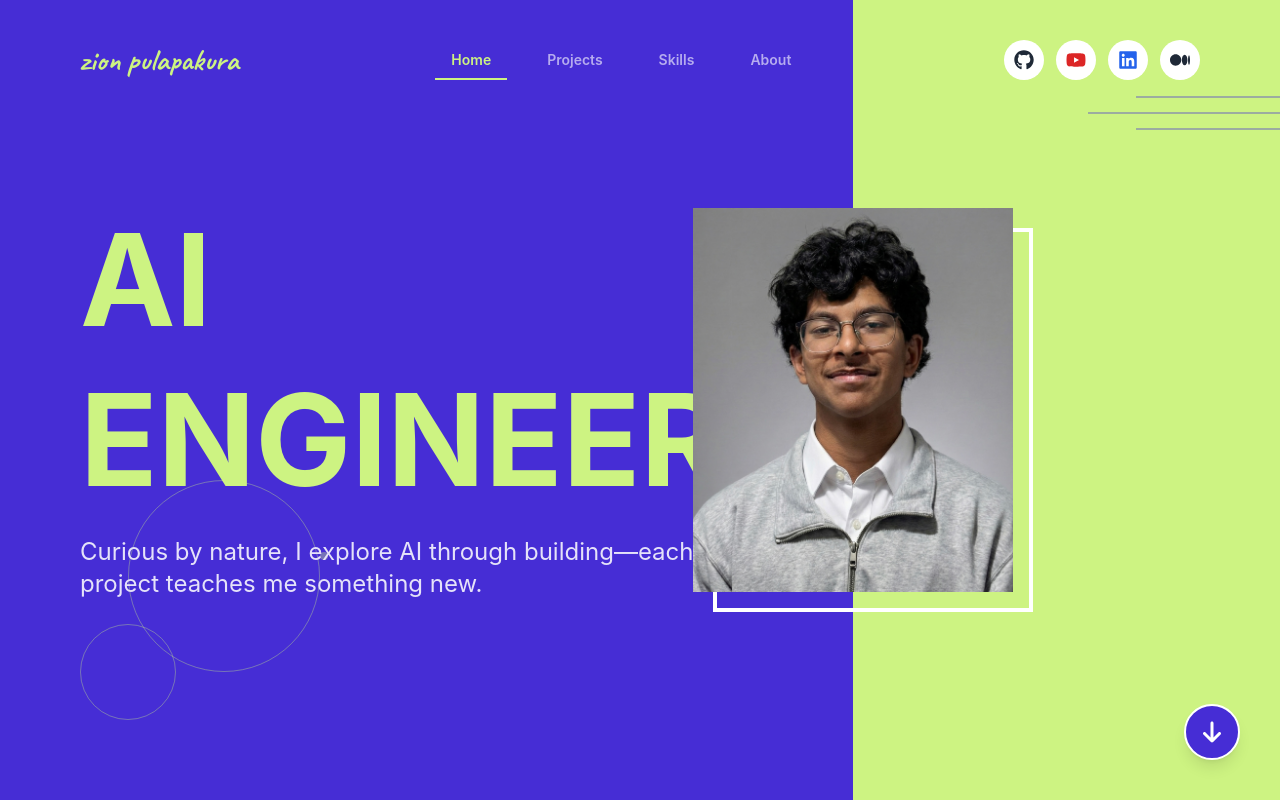
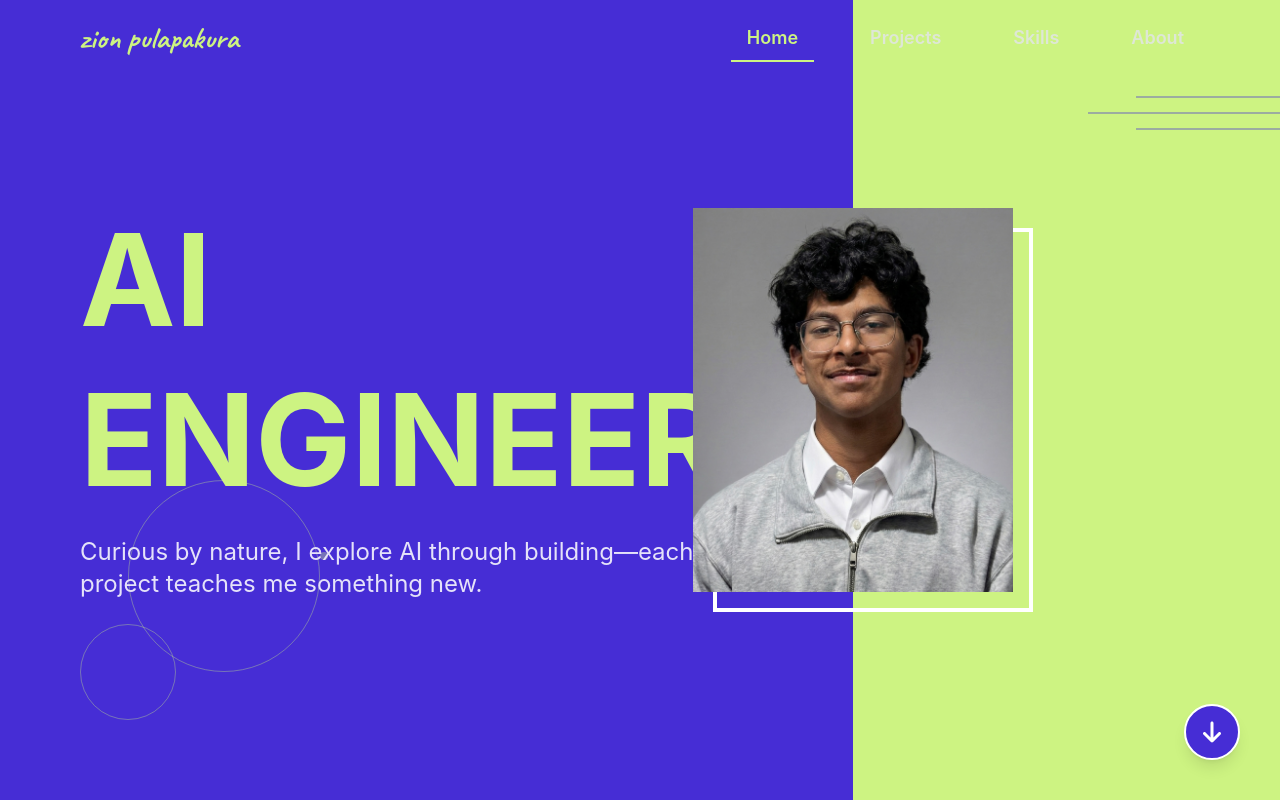
Before and after one commit to zion-pulapakura/Portfolio-Website, a React (Vite) app: page / in a window 1280 px wide. Shown: the top 800 px of the page. Built offline with nearby package versions, Linux system fonts and the light colour scheme.

Commit message:
removed social links from navbar and make it sticky

```diff
--- a/src/components/Navbar.tsx
+++ b/src/components/Navbar.tsx
@@ -1,6 +1,4 @@
 import React, { useEffect, useState } from "react";
-import { FaGithub, FaYoutube, FaLinkedin, FaMedium } from "react-icons/fa6";
-import { SocialLink } from "../types";
 
 interface NavItem {
   id: string;
@@ -16,34 +14,12 @@ const Navbar: React.FC = () => {
     { id: "about", label: "About" },
   ];
 
-  const socialLinks: SocialLink[] = [
-    {
-      name: "GitHub",
-      url: "https://github.com/zion-pulapakura",
-      icon: <FaGithub className="w-5 h-5 text-gray-800" />,
-    },
-    {
-      name: "YouTube",
-      url: "https://youtube.com/@zion-pulapakura",
-      icon: <FaYoutube className="w-5 h-5 text-red-600" />,
-    },
-    {
-      name: "LinkedIn",
-      url: "https://linkedin.com/in/zion-pulapakura",
-      icon: <FaLinkedin className="w-5 h-5 text-blue-600" />,
-    },
-    {
-      name: "Medium",
-      url: "https://medium.com/@zion-pulapakura",
-      icon: <FaMedium className="w-5 h-5 text-gray-800" />,
-    },
-  ];
-
   useEffect(() => {
     const sections = navItems.map((item) => item.id);
+    const navHeight = 80; // Approximate navbar height
 
     const handleScroll = () => {
-      const scrollPosition = window.scrollY + 100;
+      const scrollPosition = window.scrollY + navHeight + 50;
 
       for (let i = sections.length - 1; i >= 0; i--) {
         const section = document.getElementById(sections[i]);
@@ -63,28 +39,33 @@ const Navbar: React.FC = () => {
   const handleNavClick = (sectionId: string) => {
     const section = document.getElementById(sectionId);
     if (section) {
-      section.scrollIntoView({ behavior: "smooth", block: "start" });
+      const navHeight = 80; // Approximate navbar height
+      const sectionPosition = section.offsetTop - navHeight;
+      window.scrollTo({
+        top: sectionPosition,
+        behavior: "smooth",
+      });
     }
   };
 
   return (
-    <div className="absolute top-10 left-0 right-0 flex items-center justify-between px-20 z-20">
+    <nav className="fixed top-0 left-0 right-0 flex items-center justify-between py-4 z-50">
       {/* Logo on the left */}
       <div
-        className="font-logo text-green-accent text-3xl font-bold cursor-pointer animate-fade-in"
+        className="pl-20 font-logo text-green-accent text-3xl font-bold cursor-pointer animate-fade-in"
         style={{ animationDelay: "0.1s", opacity: 0 }}
         onClick={() => handleNavClick("landing")}
       >
         zion pulapakura
       </div>
 
-      {/* Navigation tabs in the middle */}
-      <div className="flex gap-6">
+      {/* Navigation tabs on the right */}
+      <div className="pr-20 flex gap-10">
         {navItems.map((item) => (
           <button
             key={item.id}
             onClick={() => handleNavClick(item.id)}
-            className={`relative px-4 py-2 text-sm font-semibold transition-all duration-300 ${
+            className={`relative px-4 py-2 text-lg font-semibold transition-all duration-300 ${
               activeSection === item.id
                 ? "text-green-accent"
                 : "text-text-primary opacity-70 hover:opacity-100"
@@ -97,26 +78,7 @@ const Navbar: React.FC = () => {
           </button>
         ))}
       </div>
-
-      {/* Social links on the right */}
-      <div
-        className="flex gap-3 animate-slide-in-right"
-        style={{ animationDelay: "0.3s", opacity: 0 }}
-      >
-        {socialLinks.map((link) => (
-          <a
-            key={link.name}
-            href={link.url}
-            target="_blank"
-            rel="noopener noreferrer"
-            className="w-10 h-10 rounded-full bg-white flex items-center justify-center hover:opacity-80 transition-opacity"
-            aria-label={link.name}
-          >
-            {link.icon}
-          </a>
-        ))}
-      </div>
-    </div>
+    </nav>
   );
 };
 
--- a/src/pages/AboutSection.tsx
+++ b/src/pages/AboutSection.tsx
@@ -29,7 +29,7 @@ const AboutSection: React.FC = () => {
   return (
     <Section id="about" className="relative" bgType="purple-green">
       <div className="relative flex flex-row w-full min-h-screen">
-        <div className="w-full relative flex flex-col pl-20 pr-10 py-20 z-10">
+        <div className="w-full relative flex flex-col pl-20 pr-10 pt-32 pb-20 z-10">
           <div>
             <h2
               className={`text-green-accent text-5xl font-bold mb-8 relative inline-block ${
--- a/src/pages/ProjectsSection.tsx
+++ b/src/pages/ProjectsSection.tsx
@@ -36,7 +36,7 @@ const ProjectsSection: React.FC = () => {
 
   return (
     <Section id="projects" className="relative" bgType="green-purple">
-      <div className="relative flex flex-col pl-20 pr-10 py-20 w-full min-h-screen">
+      <div className="relative flex flex-col pl-20 pr-10 pt-32 pb-20 w-full min-h-screen">
         <div>
           <h2
             className={`text-purple-primary text-5xl font-bold mb-8 relative inline-block ${
--- a/src/pages/SkillsSection.tsx
+++ b/src/pages/SkillsSection.tsx
@@ -61,7 +61,7 @@ const SkillsSection: React.FC = () => {
 
   return (
     <Section id="skills" className="relative" bgType="purple-green">
-      <div className="relative flex flex-col pl-20 pr-10 py-20 w-full min-h-screen z-10">
+      <div className="relative flex flex-col pl-20 pr-10 pt-32 pb-20 w-full min-h-screen z-10">
         <div>
           <h2
             className={`text-green-accent text-5xl font-bold mb-8 relative inline-block ${
```
